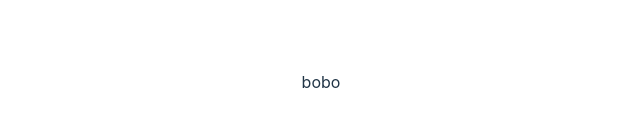
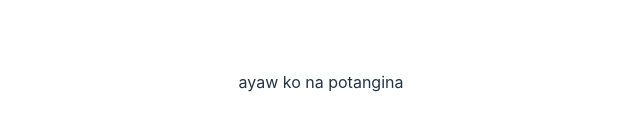
Before and after one commit to vagabondachi/vagabondachi.github.io, a React (Vite) app: page / in a window 1280 px wide. Shown: the part 318-448 px from the top of the page, without its empty margins (319-959 px from the left). Built offline with nearby package versions, Linux system fonts and the light colour scheme.

Commit message:
test comms

```diff
--- a/src/App.jsx
+++ b/src/App.jsx
@@ -7,7 +7,7 @@ function App() {
   return (
     <>
       <div>
-        bobo
+        <p>ayaw ko na potangina </p>
       </div>
     </>
   )
```
